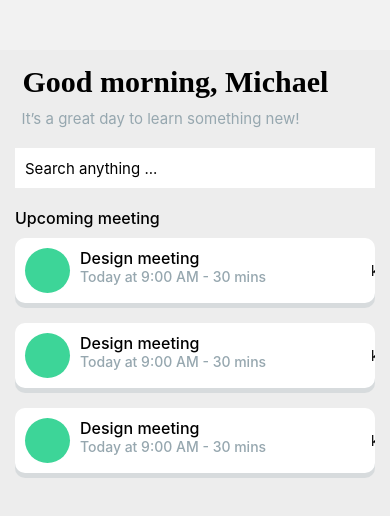
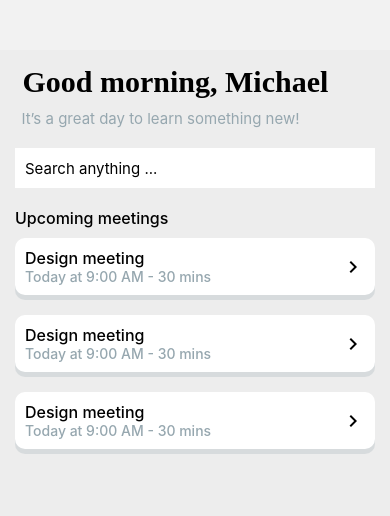
Before and after one commit to eddiemuhoro/greenfield, a React Native app: screen /Home in a window 390 px wide. Shown: the top 516 px of the page. Built offline with nearby package versions, Linux system fonts and the light colour scheme.

Commit message:
added constant styles

```diff
--- a/components/home/Home.js
+++ b/components/home/Home.js
@@ -2,6 +2,9 @@ import { FlatList, StyleSheet, Text, TextInput, TouchableOpacity, View } from 'r
 import React from 'react'
 import { COLORS, constStyles } from '../../constants'
 import { meetings } from '../../constants'
+import { Image } from 'react-native'
+import { MaterialIcons } from '@expo/vector-icons';
+import Recommended from './Recommended'
 
 
 const Home = ({navigation}) => {
@@ -9,8 +12,8 @@ const Home = ({navigation}) => {
     const renderItem =  ({item})=>(
         <TouchableOpacity style={styles.meetingItem}>
             <View style={styles.meetingContent}>
-            <View style={styles.meetingImage}>
-
+            <View style={constStyles.profileImage}>
+                <Image source={item.pic} />
             </View>
             <View>
                 <Text style={constStyles.miniHeader}>{item.title}</Text>
@@ -18,13 +21,12 @@ const Home = ({navigation}) => {
             </View>
             </View>
             <View>
-                <Text>k</Text>
+                <MaterialIcons name="navigate-next" size={24} color="black" />
             </View>
         </TouchableOpacity>
     )
   return (
     <View style={constStyles.container}>
-
      <View>
         <Text style={constStyles.headerText}> Good morning, Michael </Text>
         <Text style={constStyles.normalText}>It’s a great day to learn something new!</Text>
@@ -34,7 +36,7 @@ const Home = ({navigation}) => {
      </View>
 
      <View>
-        <Text style={constStyles.miniHeader}>Upcoming meeting</Text>
+        <Text style={constStyles.miniHeader}>Upcoming meetings</Text>
         <FlatList
             data={meetings}
             showsHorizontalScrollIndicator={false}
@@ -43,6 +45,7 @@ const Home = ({navigation}) => {
             keyExtractor={item => item.id}
             />
      </View>
+     <Recommended />
     </View>
   )
 }
```
